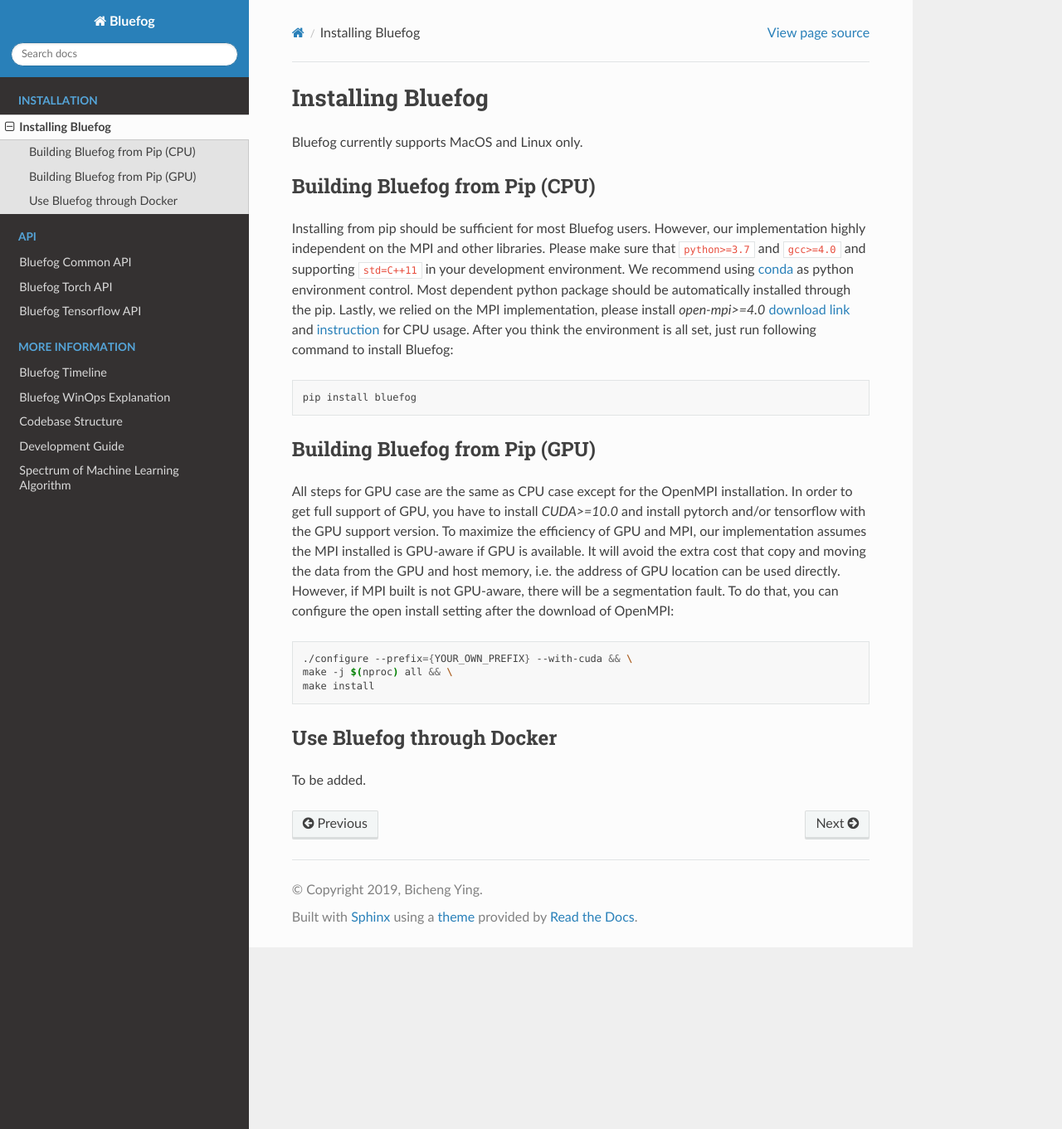
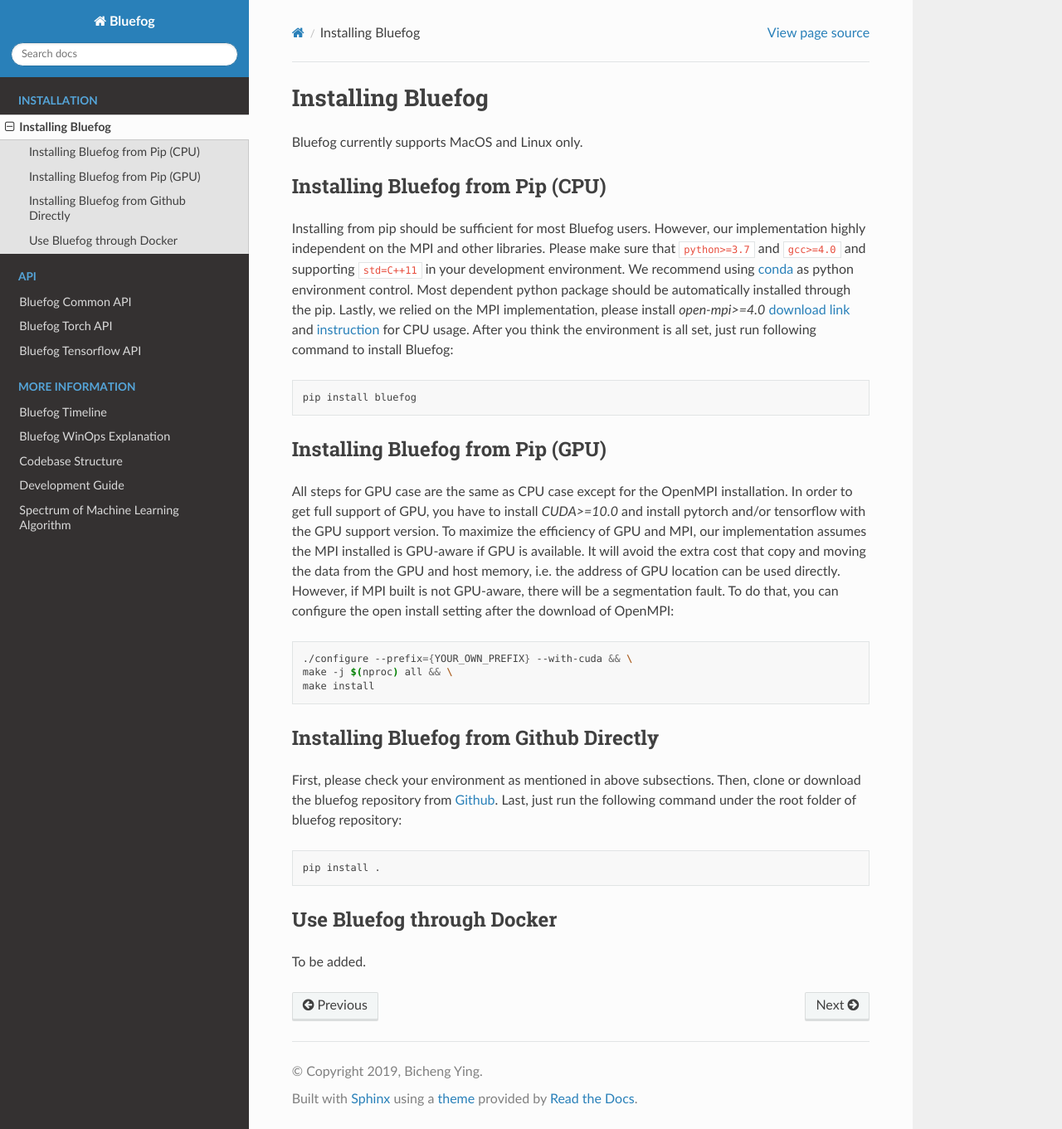
Before and after one commit to Bluefog-Lib/bluefog, a Sphinx documentation site: the page built from docs/install.rst, in a window 1280 px wide and 1361 px high. Shown: the whole window at 83% size. Built offline with Sphinx 7.4.7 and the Read the Docs theme 2.0.0, drawn with Linux system fonts in a browser that asks for light colours.

Commit message:
Add installing bluefog from github in doc

```diff
--- a/docs/install.rst
+++ b/docs/install.rst
@@ -4,8 +4,8 @@
 Bluefog currently supports MacOS and Linux only.
 
 
-Building Bluefog from Pip (CPU)
----------------------------------------
+Installing Bluefog from Pip (CPU)
+--------------------------------
 Installing from pip should be sufficient for most Bluefog users.
 However, our implementation highly independent on the MPI and other libraries. Please
 make sure that ``python>=3.7`` and
@@ -20,7 +20,7 @@
 
     pip install bluefog
 
-Building Bluefog from Pip (GPU)
+Installing Bluefog from Pip (GPU)
 ---------------------------------------
 All steps for GPU case are the same as CPU case except for the OpenMPI installation.
 In order to get full support of GPU, you have to install `CUDA>=10.0`
@@ -38,6 +38,15 @@
     make -j $(nproc) all && \
     make install
 
+Installing Bluefog from Github Directly
+-------------------------------------
+First, please check your environment as mentioned in above subsections. Then,
+clone or download the bluefog repository from `Github`_. Last, just run the
+following command under the root folder of bluefog repository:
+
+.. code-block:: bash
+
+    pip install .
 
 Use Bluefog through Docker
 --------------------------
@@ -46,3 +55,4 @@
 .. _conda: https://docs.conda.io/projects/conda/en/latest/user-guide/tasks/manage-environments.html
 .. _download link: https://www.open-mpi.org/software/ompi/v4.0/
 .. _instruction:  https://www.open-mpi.org/faq/?category=building#easy-build
+.. _Github: https://github.com/ybc1991/bluefog
```
